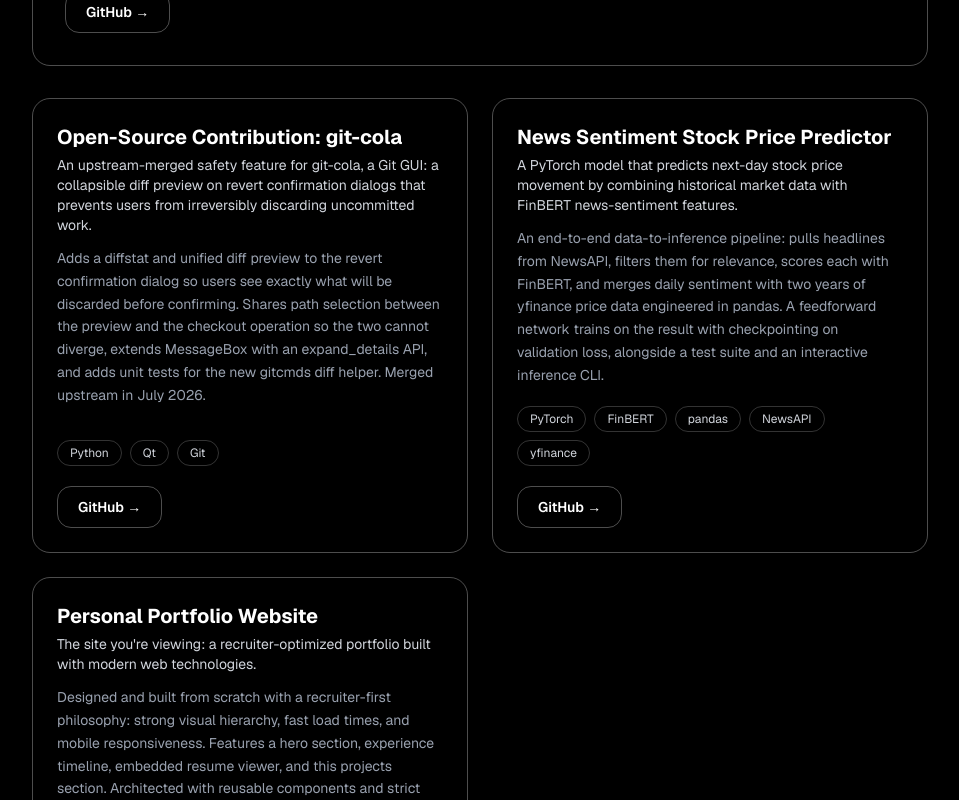
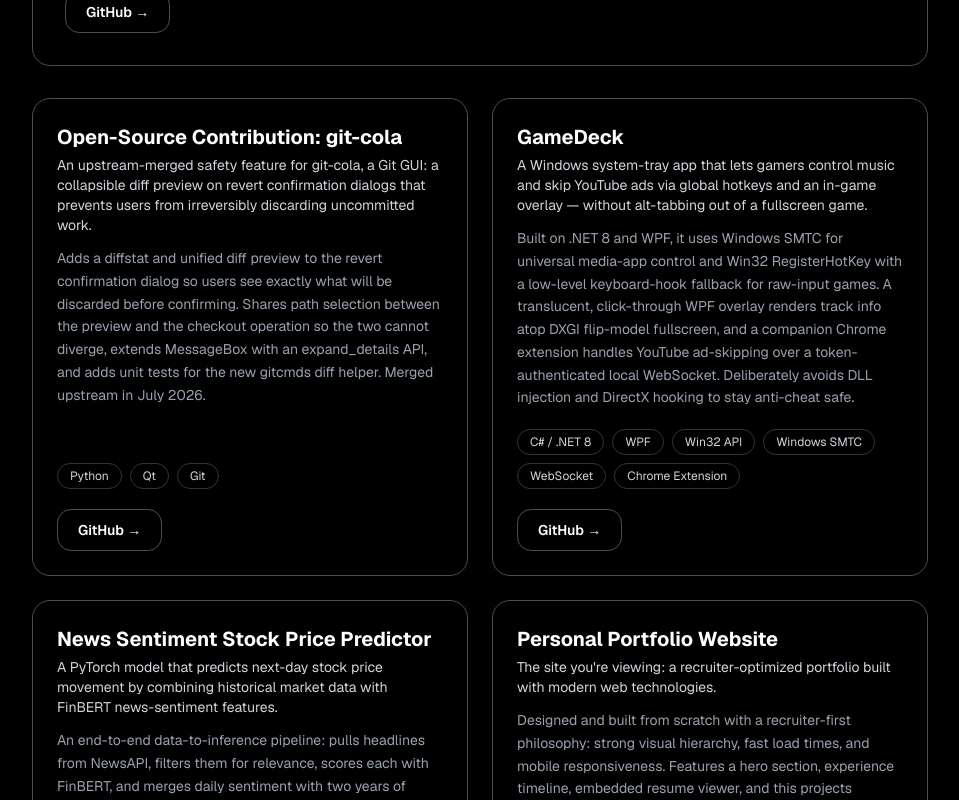
Before and after one commit to Land784/will-schmidt-portfolio, a Next.js app: page / in a window 1280 px wide. Shown: the part 1300-2100 px from the top of the page, without its empty margins (160-1119 px from the left). Built offline with nearby package versions, Linux system fonts and the light colour scheme.

Commit message:
Add GameDeck project to projects page

```diff
--- a/components/ui/projects.tsx
+++ b/components/ui/projects.tsx
@@ -29,6 +29,17 @@ const projects = [
             "and adds unit tests for the new gitcmds diff helper. Merged upstream in July 2026.",
         tech: ["Python", "Qt", "Git"],
         github: "https://github.com/git-cola/git-cola/pull/1621",
+    },
+    {
+        name: "GameDeck",
+        hook:
+            "A Windows system-tray app that lets gamers control music and skip YouTube ads via global hotkeys and an in-game overlay — without alt-tabbing out of a fullscreen game.",
+        description:
+            "Built on .NET 8 and WPF, it uses Windows SMTC for universal media-app control and Win32 RegisterHotKey with a low-level keyboard-hook fallback for raw-input games. " +
+            "A translucent, click-through WPF overlay renders track info atop DXGI flip-model fullscreen, and a companion Chrome extension handles YouTube ad-skipping over a token-authenticated local WebSocket. " +
+            "Deliberately avoids DLL injection and DirectX hooking to stay anti-cheat safe.",
+        tech: ["C# / .NET 8", "WPF", "Win32 API", "Windows SMTC", "WebSocket", "Chrome Extension"],
+        github: "https://github.com/Land784/GameDeck",
     },
     {
         name: "News Sentiment Stock Price Predictor",
```
